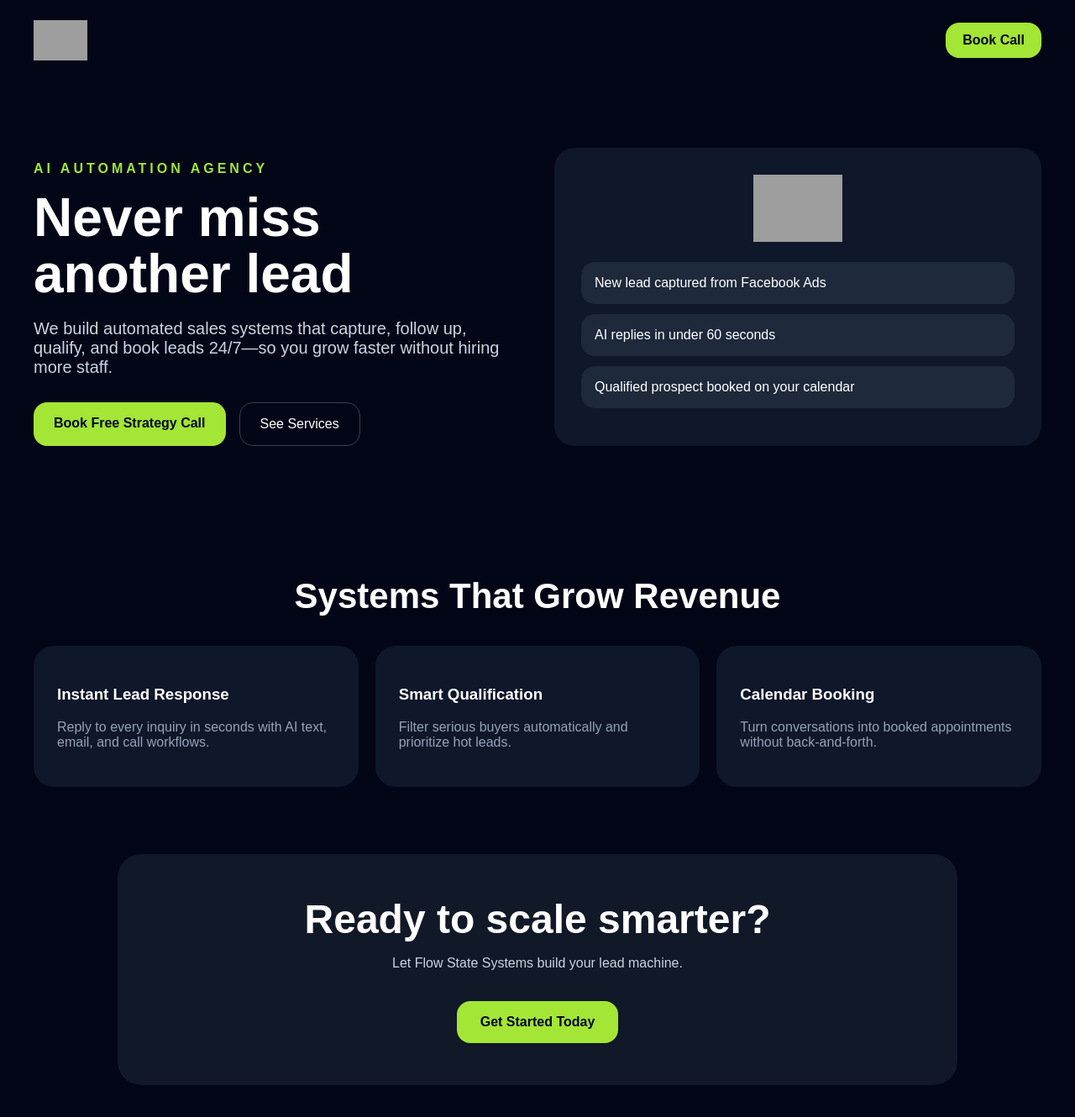
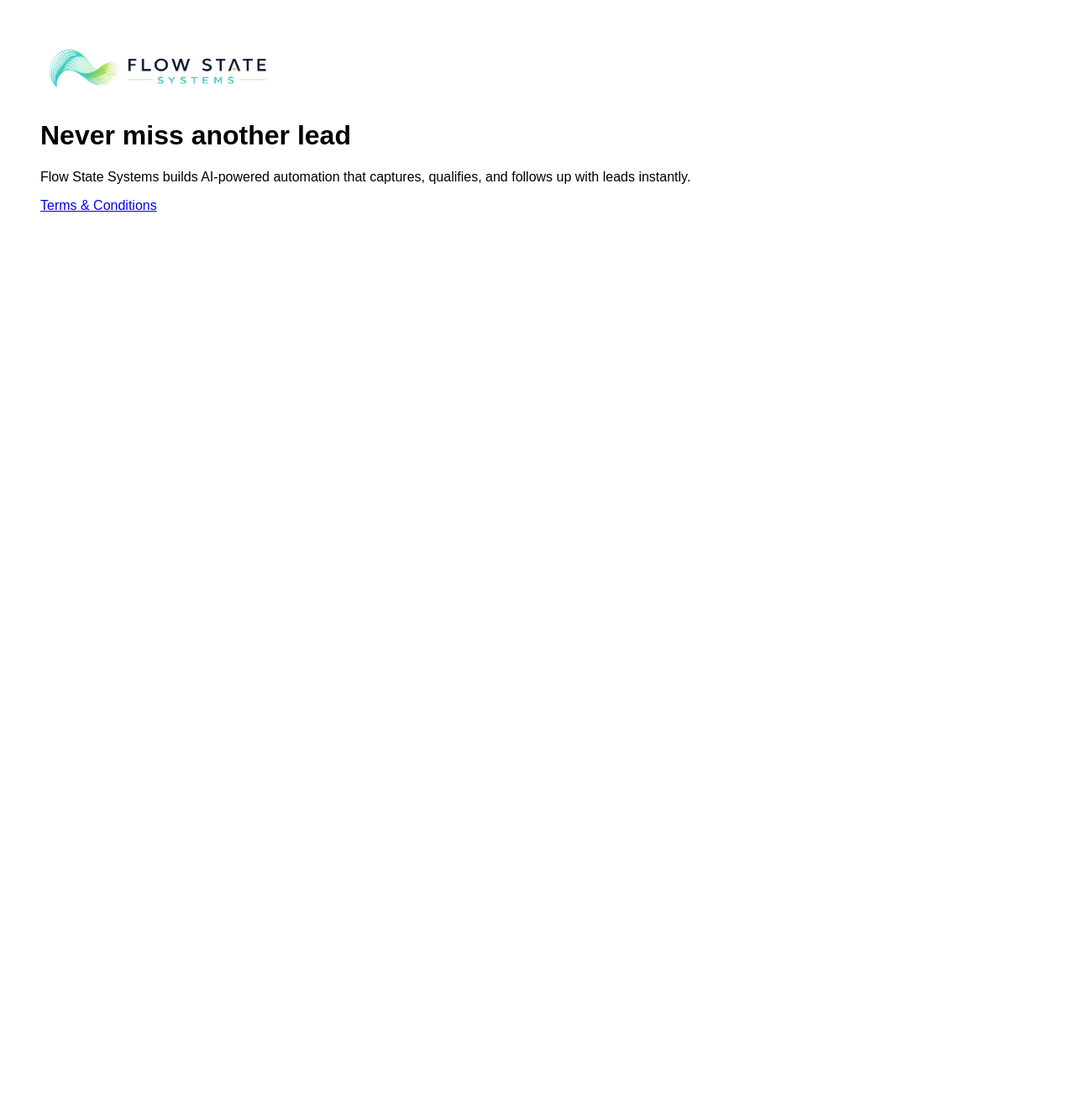
Before and after one commit to flowstatesystems/flow-state-systems-site, a Next.js app: page / in a window 1280 px wide. Shown: the top 1330 px of the page at 84% size. After the commit the page ends 800 px from the top, so only its background shows below. Built offline with nearby package versions, Linux system fonts and the light colour scheme; grey boxes are pictures that could not be loaded.

Commit message:
Add files via upload

```diff
--- a/app/layout.js
+++ b/app/layout.js
@@ -1 +1 @@
-export const metadata={title:'Flow State Systems'};export default function RootLayout({children}){return <html><body style={{margin:0}}>{children}</body></html>}
+export const metadata={title:'Flow State Systems'};export default function RootLayout({children}){return <html><body>{children}</body></html>}
--- a/app/page.js
+++ b/app/page.js
@@ -1,49 +1 @@
-export default function Home(){
-const cards=[
-['Instant Lead Response','Reply to every inquiry in seconds with AI text, email, and call workflows.'],
-['Smart Qualification','Filter serious buyers automatically and prioritize hot leads.'],
-['Calendar Booking','Turn conversations into booked appointments without back-and-forth.']
-];
-return (
-<div style={{minHeight:'100vh',background:'#020617',color:'white',fontFamily:'Arial,sans-serif'}}>
-<header style={{maxWidth:1200,margin:'0 auto',padding:'24px',display:'flex',justifyContent:'space-between',alignItems:'center'}}>
-<img src='/logo.png' style={{height:48}}/>
-<a href='#contact' style={{background:'#a3e635',color:'#020617',padding:'12px 20px',borderRadius:16,textDecoration:'none',fontWeight:'bold'}}>Book Call</a>
-</header>
-
-<section style={{maxWidth:1200,margin:'0 auto',padding:'80px 24px',display:'grid',gridTemplateColumns:'1fr 1fr',gap:40}}>
-<div>
-<p style={{color:'#a3e635',letterSpacing:4,fontWeight:'bold'}}>AI AUTOMATION AGENCY</p>
-<h1 style={{fontSize:64,lineHeight:1.05,margin:'16px 0'}}>Never miss another lead</h1>
-<p style={{fontSize:20,color:'#cbd5e1',maxWidth:600}}>We build automated sales systems that capture, follow up, qualify, and book leads 24/7—so you grow faster without hiring more staff.</p>
-<div style={{marginTop:30,display:'flex',gap:16,flexWrap:'wrap'}}>
-<a href='https://calendly.com/your-link' style={{background:'#a3e635',color:'#020617',padding:'16px 24px',borderRadius:16,textDecoration:'none',fontWeight:'bold'}}>Book Free Strategy Call</a>
-<a href='#services' style={{border:'1px solid #334155',padding:'16px 24px',borderRadius:16,textDecoration:'none',color:'white'}}>See Services</a>
-</div>
-</div>
-<div style={{background:'#0f172a',padding:32,borderRadius:24}}>
-<img src='/logo.png' style={{height:80,display:'block',margin:'0 auto 24px'}}/>
-<div style={{display:'grid',gap:12}}>
-<div style={{background:'#1e293b',padding:16,borderRadius:16}}>New lead captured from Facebook Ads</div>
-<div style={{background:'#1e293b',padding:16,borderRadius:16}}>AI replies in under 60 seconds</div>
-<div style={{background:'#1e293b',padding:16,borderRadius:16}}>Qualified prospect booked on your calendar</div>
-</div>
-</div>
-</section>
-
-<section id='services' style={{maxWidth:1200,margin:'0 auto',padding:'40px 24px 80px'}}>
-<h2 style={{fontSize:42,textAlign:'center'}}>Systems That Grow Revenue</h2>
-<div style={{display:'grid',gridTemplateColumns:'repeat(3,1fr)',gap:20,marginTop:30}}>
-{cards.map(([t,d])=><div key={t} style={{background:'#0f172a',padding:28,borderRadius:24}}><h3>{t}</h3><p style={{color:'#94a3b8'}}>{d}</p></div>)}
-</div>
-</section>
-
-<section id='contact' style={{maxWidth:1000,margin:'0 auto',padding:'0 24px 80px'}}>
-<div style={{background:'#111827',padding:50,borderRadius:28,textAlign:'center'}}>
-<h2 style={{fontSize:48,margin:0}}>Ready to scale smarter?</h2>
-<p style={{color:'#cbd5e1'}}>Let Flow State Systems build your lead machine.</p>
-<a href='mailto:hello@flowstatesystems.com' style={{display:'inline-block',marginTop:20,background:'#a3e635',color:'#020617',padding:'16px 28px',borderRadius:16,textDecoration:'none',fontWeight:'bold'}}>Get Started Today</a>
-</div>
-</section>
-</div>
-)}
+export default function Home(){return <main style={{fontFamily:'Arial',padding:'40px'}}><img src='/logo.png' style={{height:70}}/><h1>Never miss another lead</h1><p>Flow State Systems builds AI-powered automation that captures, qualifies, and follows up with leads instantly.</p><a href='/terms'>Terms & Conditions</a></main>}
--- /dev/null
+++ b/app/terms/page.js
@@ -0,0 +1 @@
+export default function Terms(){return <main style={{fontFamily:'Arial',padding:'40px'}}><h1>Terms & Conditions</h1><p>Flow State Systems terms page.</p></main>}
--- a/package.json
+++ b/package.json
@@ -1,8 +1,7 @@
 {
-  "name": "flow-state-premium",
+  "name": "flow",
   "private": true,
   "scripts": {
-    "dev": "next dev",
     "build": "next build",
     "start": "next start"
   },
```
Also changed, not shown: public/logo.png (added).
